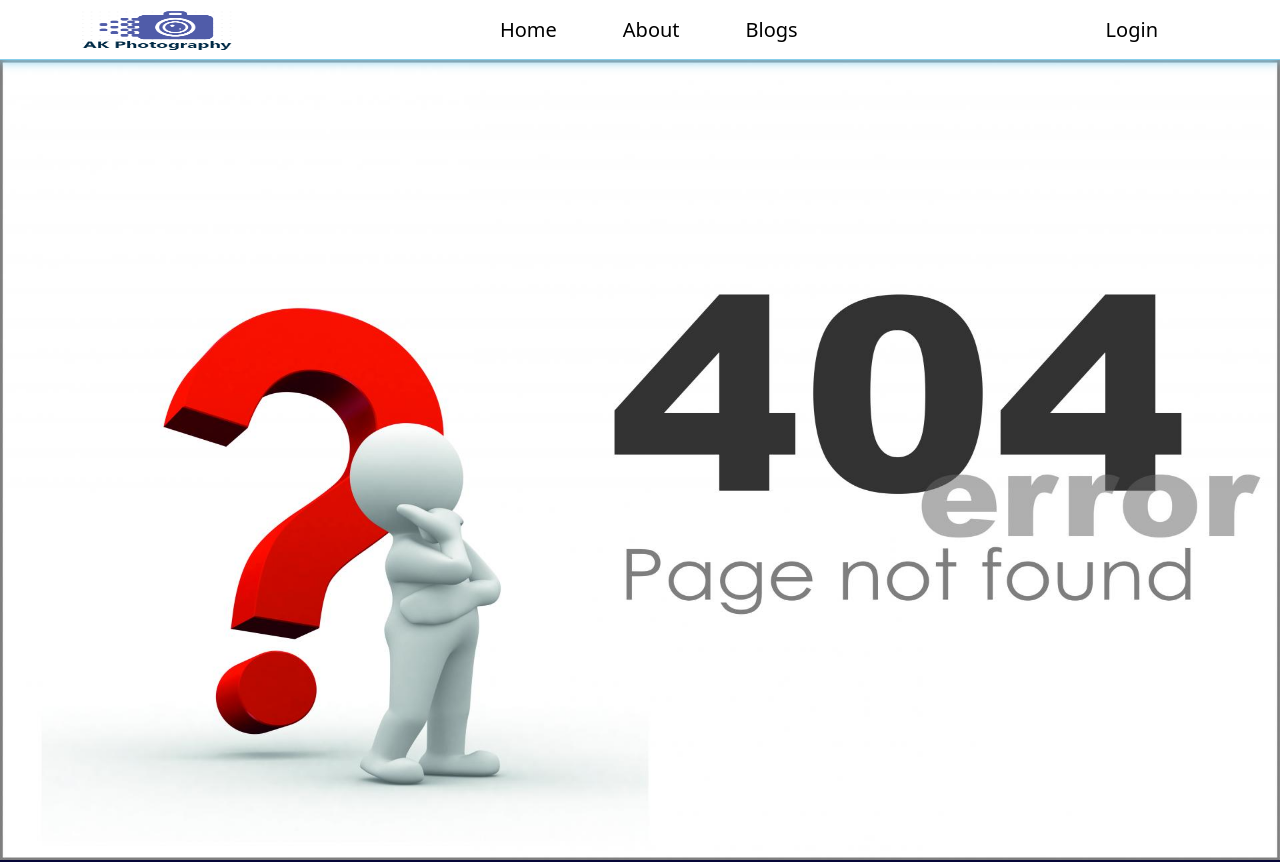
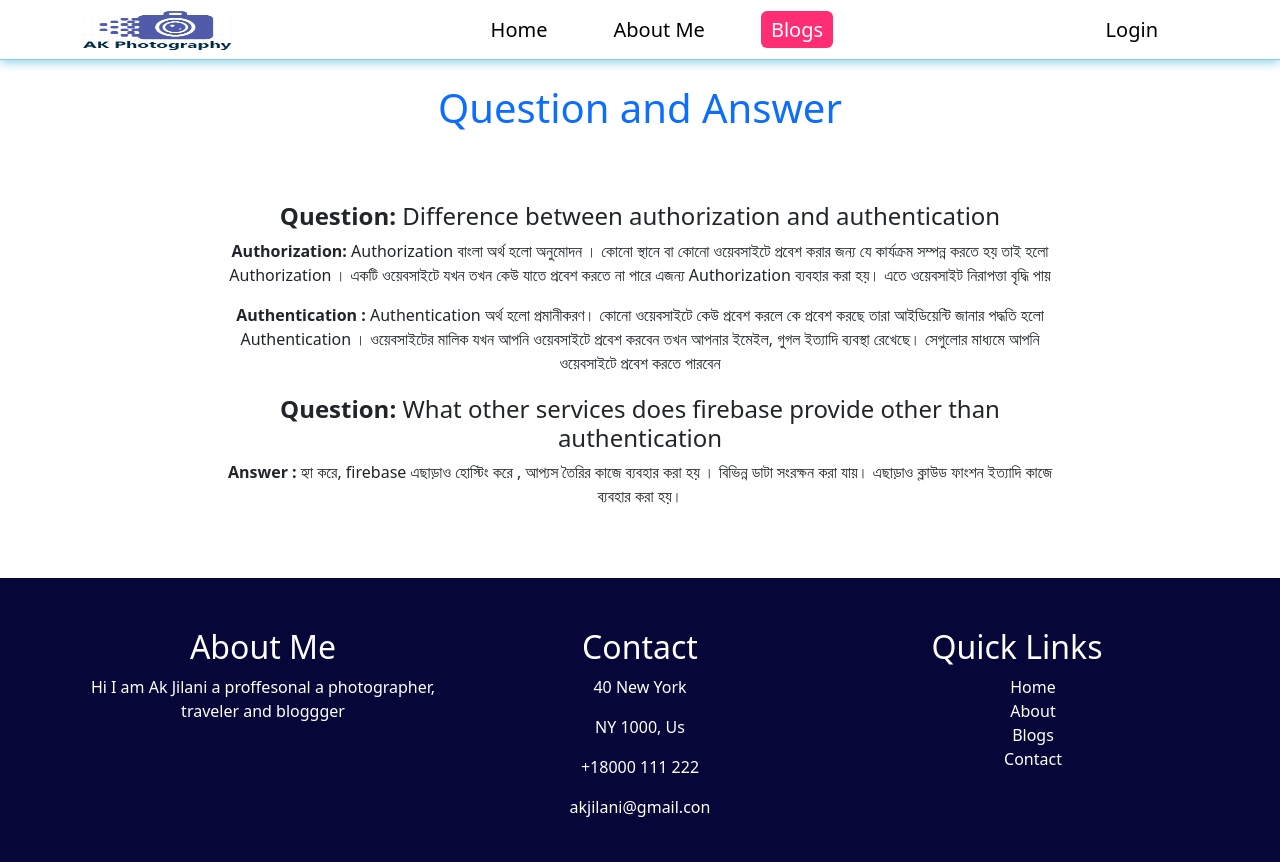
Before and after one commit to akjilani120/ak-photographer, a React (Create React App) app: page /mainblogs in a window 1280 px wide. Shown: the top 862 px of the page. Built offline with nearby package versions, Linux system fonts and the light colour scheme; no server answers.

Commit message:
main blogs page complete

```diff
--- a/src/App.js
+++ b/src/App.js
@@ -11,6 +11,7 @@ import NotFound from './Pages/NotFoundPage/NotFound';
 import Footer from './Pages/Shared/Footer/Footer';
 import CheckOut from './Pages/ChecOutPage/CheckOut';
 import RequireAuth from './Pages/RequireAuth/RequireAuth';
+import MainBlogs from './Pages/Blogs/MainBlogs/MainBlogs';
 
 function App() {
 
@@ -25,6 +26,7 @@ function App() {
        <Route path='/blogs' element={<Blogs></Blogs>}> </Route>
        <Route path='/login' element={<Login></Login>}></Route>
        <Route path='/signin' element={<SignIn></SignIn>}></Route>
+       <Route path='/mainblogs' element ={<MainBlogs></MainBlogs>}></Route>
        <Route path='/checkout' element={
          <RequireAuth>
            <CheckOut></CheckOut>
--- /dev/null
+++ b/src/Pages/Blogs/MainBlogs/MainBlogs.css
@@ -0,0 +1,9 @@
+.question-head{
+    display: flex;
+    justify-content: center;
+    margin: 50px;
+}
+.question-part{
+    width: 70%;
+    margin: 20px auto;
+}
--- /dev/null
+++ b/src/Pages/Blogs/MainBlogs/MainBlogs.js
@@ -0,0 +1,30 @@
+import React from 'react';
+import './MainBlogs.css'
+const MainBlogs = () => {
+    return (
+        <div>
+            <h1 className='mt-4 text-primary'>Question and Answer</h1>
+            <div>
+                <div className='question-head'>
+                   <div>
+                   <div className='question-part'>
+                        <h4 className='question'> <b>Question:</b> Difference between authorization and authentication</h4>
+                        <p className='answer'><b>Authorization:</b> Authorization বাংলা অর্থ হলো অনুমোদন । কোনো স্থানে বা কোনো ওয়েবসাইটে প্রবেশ করার জন্য যে কার্যক্রম সম্পন্ন করতে হয় তাই হলো Authorization । একটি ওয়েবসাইটে যখন তখন কেউ যাতে প্রবেশ করতে না পারে এজন্য Authorization ব্যবহার করা হয়। এতে ওয়েবসাইট নিরাপত্তা বৃদ্ধি পায় </p>
+                        <p className='answer'> <b>Authentication : </b> Authentication অর্থ হলো প্রমানীকরণ। কোনো ওয়েবসাইটে কেউ প্রবেশ করলে কে প্রবেশ করছে তারা আইডিয়েন্টি জানার পদ্ধতি হলো Authentication । ওয়েবসাইটের মালিক যখন আপনি ওয়েবসাইটে প্রবেশ  করবেন তখন আপনার ইমেইল, গুগল ইত্যাদি ব্যবস্থা রেখেছে। সেগুলোর মাধ্যমে আপনি ওয়েবসাইটে প্রবেশ করতে পারবেন </p>
+                    </div>
+                    <div className='question-part'>
+                        <h4 className='question'> <b>Question:</b> What other services does firebase provide other than authentication
+                        </h4>
+                        <p className='answer'><b>Answer : </b>
+                        হ্যা করে, firebase এছাড়াও হোস্টিং করে , আপ্যস তৈরির কাজে ব্যবহার করা হয় । বিভিন্ন ডাটা সংরক্ষন করা যায়।  এছাড়াও ক্লাউড ফাংশন ইত্যাদি কাজে ব্যবহার করা হয়।
+                        </p>
+
+                    </div>
+                   </div>
+                </div>
+            </div>
+        </div>
+    );
+};
+
+export default MainBlogs;
--- a/src/Pages/ChecOutPage/CheckOut.css
+++ b/src/Pages/ChecOutPage/CheckOut.css
@@ -0,0 +1,3 @@
+.check img{
+width: 100%;
+}
--- a/src/Pages/ChecOutPage/CheckOut.js
+++ b/src/Pages/ChecOutPage/CheckOut.js
@@ -1,9 +1,13 @@
 import React from 'react';
-
+import img from '../img/thank.jpg'
+import './CheckOut.css'
 const CheckOut = () => {
     return (
-        <div>
-            <h1>I am check out page</h1>
+        <div className='check container'>
+            <div>
+                <h1 className='text-warning mt-3'> Login my website For </h1>
+                <img src={img} alt="" />
+            </div>
         </div>
     );
 };
--- a/src/Pages/Header/Header.js
+++ b/src/Pages/Header/Header.js
@@ -22,11 +22,9 @@ const Header = () => {
                     <Navbar.Collapse id="responsive-navbar-nav " className='nav-list-item'>
                         <Nav className="mx-auto">
                             <Nav.Link ><CustomLink className="navigataion-list" to='/'>Home</CustomLink></Nav.Link>
-                            <Nav.Link ><CustomLink className="navigataion-list" to='/about'>About</CustomLink></Nav.Link>
-                            <Nav.Link><CustomLink className="navigataion-list" to='/blogs'>Blogs</CustomLink></Nav.Link>
-                            <Nav.Link >
-                                <CustomLink to=''></CustomLink>
-                            </Nav.Link>
+                            <Nav.Link ><CustomLink className="navigataion-list" to='/about'>About Me</CustomLink></Nav.Link>
+                            <Nav.Link><CustomLink className="navigataion-list" to='/mainblogs'>Blogs</CustomLink></Nav.Link>
+
                         </Nav>
                         <Nav className="">
                             {  user ?
```
Also changed, not shown: src/Pages/img/thank.jpg (added).
